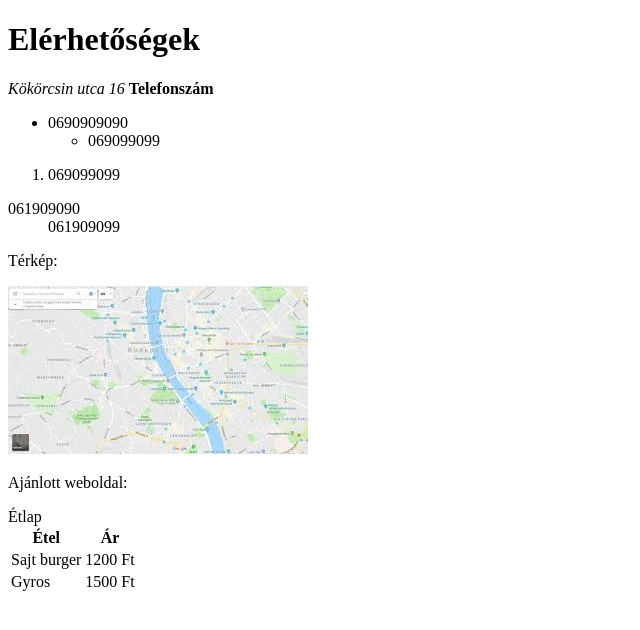
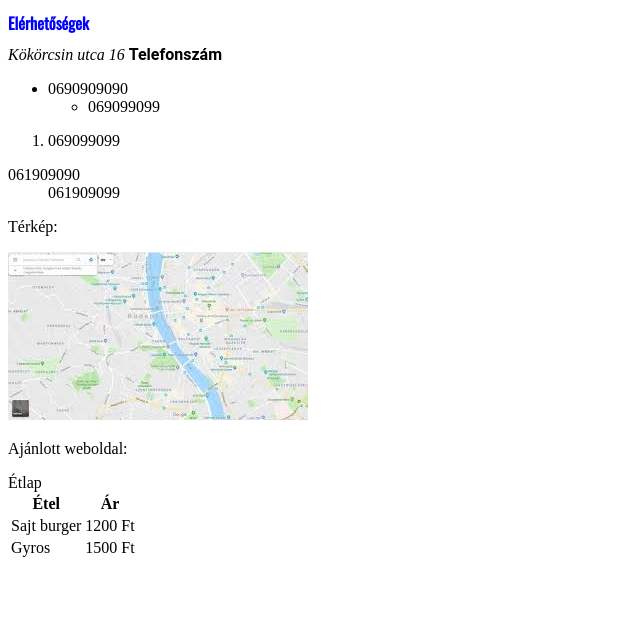
Before and after one commit to Scacth/Scacth.github.io, a plain HTML site: page index.html in a window 1280 px wide. Shown: the whole page, without its empty margins (0-640 px from the left). Drawn offline with Linux system fonts and the light colour scheme.

Commit message:
Init page

```diff
--- /dev/null
+++ b/css/style.css
@@ -0,0 +1,19 @@
+h1 {
+    color: blue;
+    font-size: 16px;
+    font-family: "oswald";
+    font-style: normal;
+    font-weight: bold;
+}
+
+@font-face {
+    font-family: "oswald";
+    src: url("fonts/static/Oswald-Regular.ttf");
+    font-weight: 500;
+}
+
+@import url('https://fonts.googleapis.com/css2?family=Roboto:wght@700&display=swap');
+
+strong {
+    font-family: 'Roboto', sans-serif;
+}
--- a/index.html
+++ b/index.html
@@ -4,6 +4,7 @@
 <head>
     <meta charset="UTF-8">
     <meta name="viewport" content="width=device-width, initial-scale=1.0">
+    <link rel="stylesheet" href="css/style.css">
     <title>Document</title>
 </head>
 
@@ -49,6 +50,7 @@
             <td rowspan="2">1500 Ft</td>
         </tr>
     </table>
+
 </body>
 
 </html>
```
Also changed, not shown: css/fonts/OFL.txt (added), css/fonts/Oswald-VariableFont_wght.ttf (added), css/fonts/README.txt (added), css/fonts/static/Oswald-Bold.ttf (added), css/fonts/static/Oswald-ExtraLight.ttf (added), css/fonts/static/Oswald-Light.ttf (added), css/fonts/static/Oswald-Medium.ttf (added), css/fonts/static/Oswald-Regular.ttf (added), css/fonts/static/Oswald-SemiBold.ttf (added).
